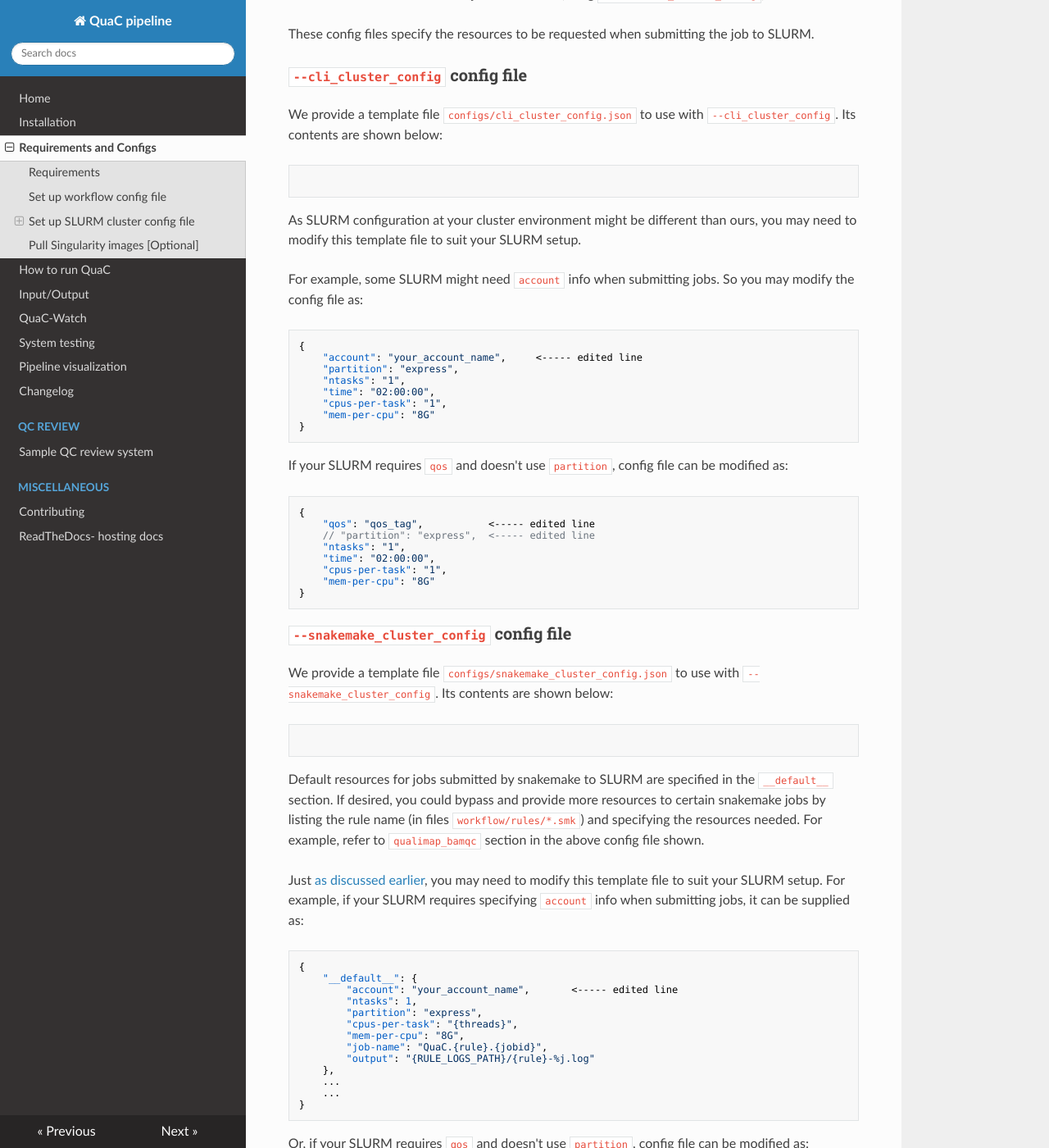
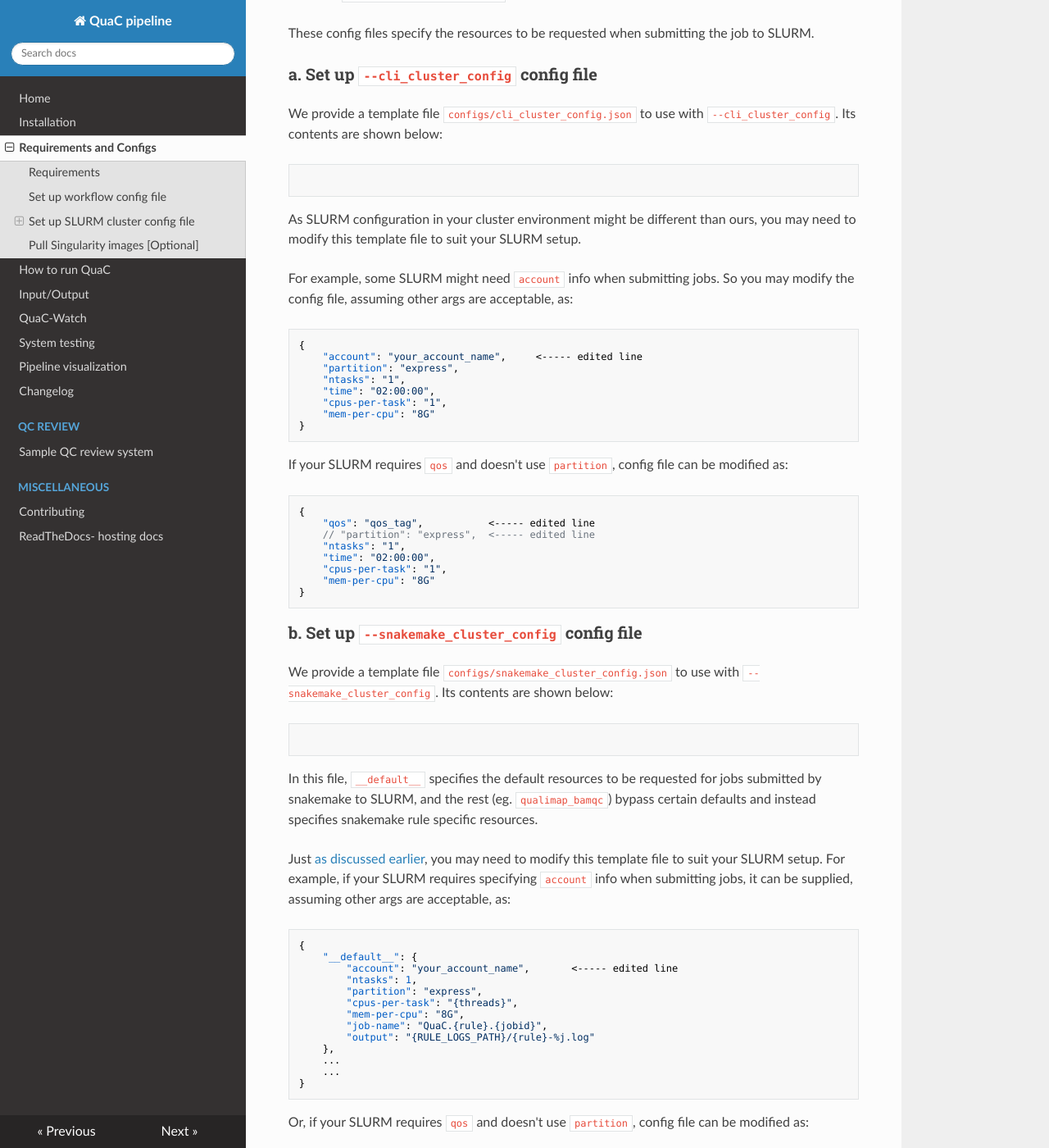
Before and after one commit to uab-cgds-worthey/quac, an MkDocs documentation site: the page built from docs/reqts_configs.md, in a window 1280 px wide and 1400 px high, scrolled down 1760 px. Shown: the whole window at 82% size. Built offline with MkDocs 1.6.1, drawn with Linux system fonts in a browser that asks for light colours; nearby versions of some CDN libraries; some of the changed text lies outside the part shown.

Commit message:
cleans up docs

````diff
--- a/docs/reqts_configs.md
+++ b/docs/reqts_configs.md
@@ -60,13 +60,13 @@ QuaC:
 
 QuaC's wrapper script `src/run_quac.py` allows you to submit jobs to SLURM scheduler at two levels:
 
-* submits the script that will run the snakemake workflow as a SLURM job (using `--cli_cluster_config`)
-* allows snakemake to submit jobs to SLURM (using `--snakemake_cluster_config`)
+* using `--cli_cluster_config` - submits the script that will run the snakemake workflow as a SLURM job
+* using `--snakemake_cluster_config` - allows snakemake to submit jobs to SLURM
 
 These config files specify the resources to be requested when submitting the job to SLURM.
 
 
-### `--cli_cluster_config` config file
+### a. Set up `--cli_cluster_config` config file
 
 We provide a template file `configs/cli_cluster_config.json` to use with `--cli_cluster_config`. Its contents are shown
 below:
@@ -75,10 +75,10 @@ below:
 {!configs/cli_cluster_config.json!}
 ```
 
-As SLURM configuration at your cluster environment might be different than ours, you may need to modify this template
+As SLURM configuration in your cluster environment might be different than ours, you may need to modify this template
 file to suit your SLURM setup.
 
-For example, some SLURM might need `account` info when submitting jobs. So you may modify the config file as:
+For example, some SLURM might need `account` info when submitting jobs. So you may modify the config file, assuming other args are acceptable, as:
 
 ```json hl_lines="2"
 {
@@ -104,7 +104,7 @@ If your SLURM requires `qos` and doesn't use `partition`, config file can be mod
 }
 ```
 
-### `--snakemake_cluster_config` config file
+### b. Set up `--snakemake_cluster_config` config file
 
 We provide a template file `configs/snakemake_cluster_config.json` to use with `--snakemake_cluster_config`. Its
 contents are shown below:
@@ -113,13 +113,10 @@ contents are shown below:
 {!configs/snakemake_cluster_config.json!}
 ```
 
-Default resources for jobs submitted by snakemake to SLURM are specified in the `__default__` section. If desired, you
-could bypass and provide more resources to certain snakemake jobs by listing the rule name (in files
-`workflow/rules/*.smk`) and specifying the resources needed. For example, refer to `qualimap_bamqc` section in the above
-config file shown.
+In this file, `__default__` specifies the default resources to be requested for jobs submitted by snakemake to SLURM, and the rest (eg. `qualimap_bamqc`) bypass certain defaults and instead specifies snakemake rule specific resources.
 
-Just [as discussed earlier](#--cli_cluster_config-config-file), you may need to modify this template file to suit your
-SLURM setup. For example, if your SLURM requires specifying `account` info when submitting jobs, it can be supplied as:
+Just [as discussed earlier](#a-set-up-cli_cluster_config-config-file), you may need to modify this template file to suit your
+SLURM setup. For example, if your SLURM requires specifying `account` info when submitting jobs, it can be supplied, assuming other args are acceptable, as:
 
 ```json
 {
````
